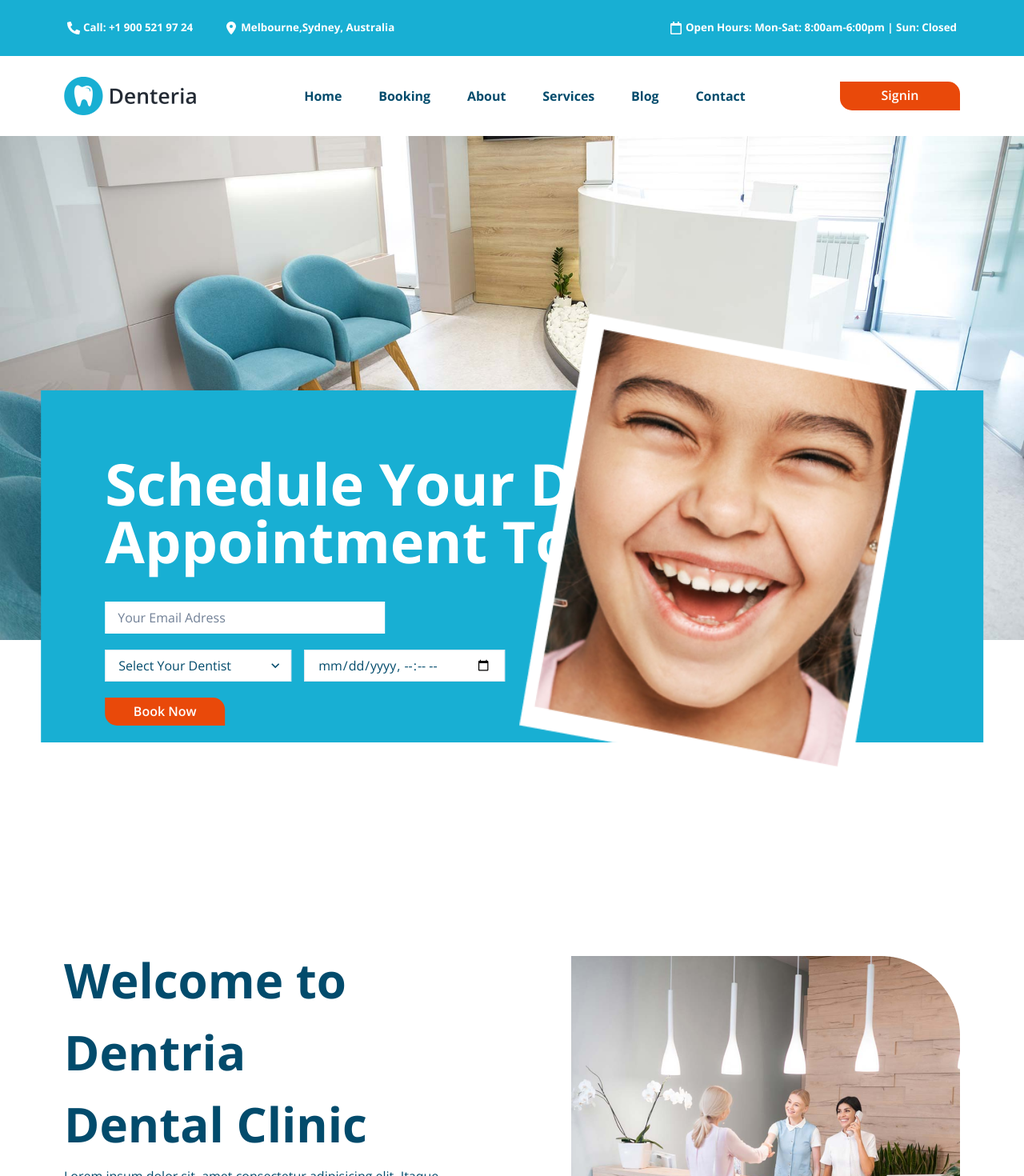
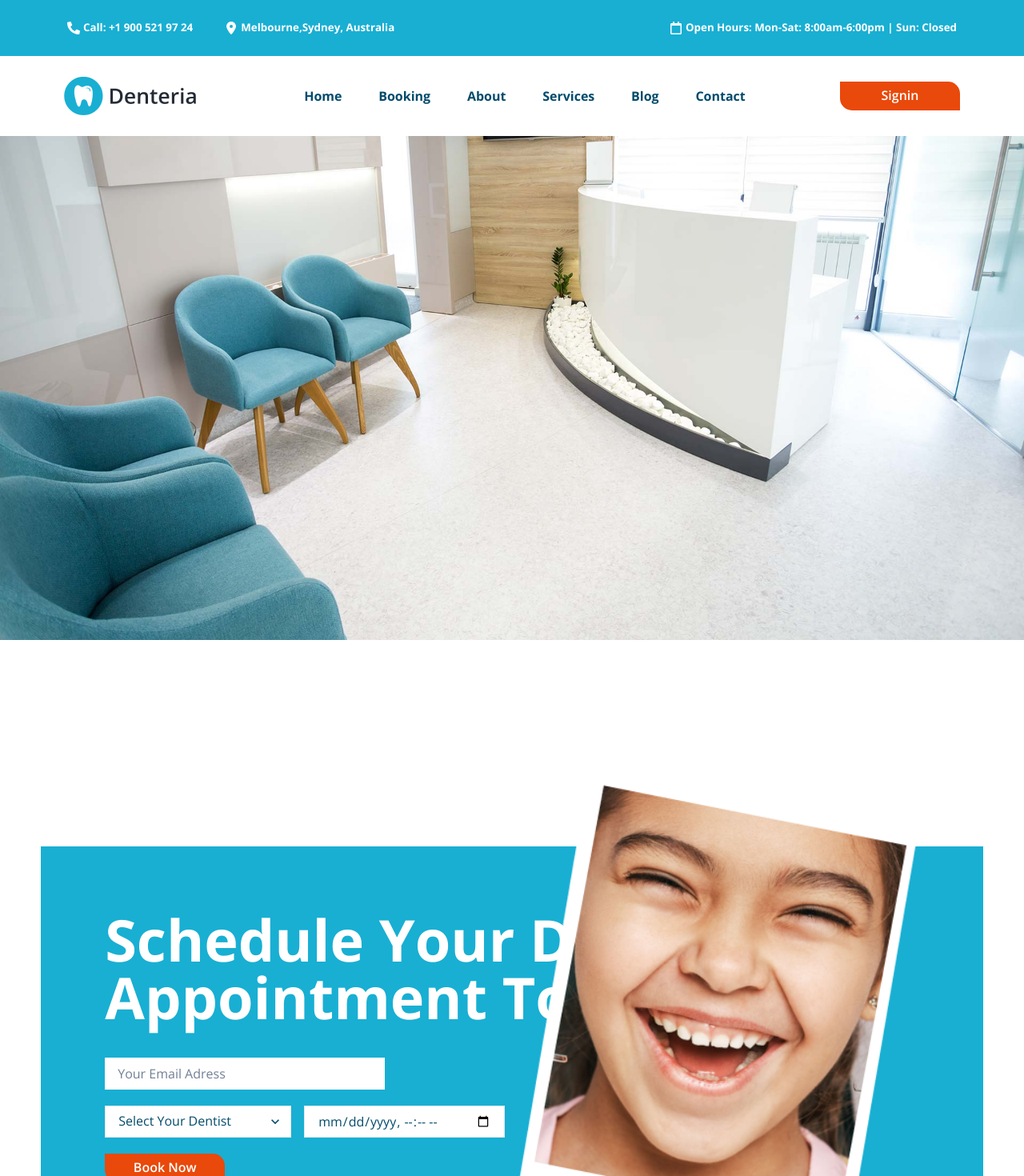
Before and after one commit to RuentDev/dental-appointment-app-client, a Next.js app: page / in a window 1280 px wide. Shown: the top 1470 px of the page at 80% size. Built offline with nearby package versions, Linux system fonts and the light colour scheme.

Commit message:
add new AppointmentSection

```diff
--- a/src/app/page.tsx
+++ b/src/app/page.tsx
@@ -4,8 +4,9 @@ import { Spacer, Stack } from '@chakra-ui/react'
 
 const HomePage = () => {
   return (
-    <Stack w="100%" gap="300px">
+    <Stack w="100%">
       <Components.LandingSection />
+      <Components.AppointmentSection />
       <Components.AboutSection />
       <Components.Orthodontic />
       <Components.BlogSection />
--- /dev/null
+++ b/src/components/AppointmentSection.tsx
@@ -0,0 +1,120 @@
+"use client"
+import { Container, Flex, Stack, Input, Select, Button, Text, Image, Center } from '@chakra-ui/react'
+import router from 'next/router'
+import React from 'react'
+
+const Appointments = () => {
+  return (
+    <Center w="100%">
+      <Container
+      top="50%"
+      // left="50%"
+      maxW="92%"
+      bg="#18AFD3"
+      border="0"
+      borderRadius={0}
+      position="relative"
+      // transform="translate(-50%, 20%)"
+      p={{
+        base: 5,
+        lg: 20,
+      }}
+    >
+      <Flex
+        gap={5}
+        justifyContent="space-between"
+        flexDirection={{
+          base: "row",
+          sm: "column-reverse",
+          md: "row",
+        }}
+        position="relative"
+      >
+        <Container maxW="100%" p={0} border={0}>
+          <form>
+            <Text
+              as="strong"
+              fontSize={{
+                base: "1.35rem",
+                sm: "2rem",
+                md: "2.6rem",
+                lg: "4.5rem",
+              }}
+              color="#ffffff"
+              lineHeight={1}
+            >
+              Schedule Your Dental <br/> Appointment Today
+            </Text>
+            <Stack gap={5} maxW={500} mt={10}>
+              <Input
+                type='email'
+                border={0}
+                outline={0}
+                bg="#ffffff"
+                color="#024B6C"
+                borderRadius={0}
+                w={{
+                  base: "100%",
+                  sm: "70%",
+                }}
+                placeholder='Your Email Adress'
+              />
+
+              <Flex
+                gap={4}
+                flexDirection={{
+                  base: "column",
+                  sm: "row"
+                }}
+
+              >
+                <Select
+                  bg="#ffffff"
+                  color="#024B6C"
+                  borderRadius={0}
+                  placeholder='Select Your Dentist'
+                >
+                  <option value='option1'>Option 1</option>
+                  <option value='option2'>Option 2</option>
+                  <option value='option3'>Option 3</option>
+                </Select>
+                <Input
+                  size='md'
+                  bg="#ffffff"
+                  color="#024B6C"
+                  type='datetime-local'
+                  borderRadius={0}
+                  placeholder='Select Date and Time'
+                />
+              </Flex>
+
+              <Button onClick={() => router.push("/auth/signin")}>Book Now</Button>
+            </Stack>
+          </form>
+        </Container>
+
+        <Image
+          src='/smile-image.png'
+          position={{
+            base: "absolute",
+          }}
+          top={{
+            base: "-3rem",
+            sm: "-4rem",
+            lg: "-11rem",
+          }}
+          right={0}
+          w={{
+            base: 100,
+            sm: 170,
+            md: 220,
+            lg: 500,
+          }}
+        />
+      </Flex>
+      </Container>
+    </Center>
+  )
+}
+
+export default Appointments
--- a/src/components/Appointments.tsx
+++ /dev/null
@@ -1,9 +0,0 @@
-import React, { FC } from "react";
-
-interface AppointmentsProps {};
-
-const Appointments:FC<AppointmentsProps> = ({}) => {
-  return <div></div>
-};
-
-export default Appointments;
--- a/src/components/Forms/BookingForm.tsx
+++ b/src/components/Forms/BookingForm.tsx
@@ -1,12 +1,12 @@
 "use client"
 import { Container } from '@chakra-ui/react'
 import React from 'react'
+import LandingSection from '../LandingSection'
 
 const BookingForm = () => {
   return (
     <form>
       <Container>
-
       </Container>
     </form>
   )
--- a/src/components/LandingSection.tsx
+++ b/src/components/LandingSection.tsx
@@ -22,114 +22,7 @@ const LandingSection = () => {
     }}
     position="relative"
   >
-   <Container
-      top="50%"
-      left="50%"
-      maxW="92%"
-      bg="#18AFD3"
-      border="0"
-      borderRadius={0}
-      position="absolute"
-      bottom={-10}
-      transform="translate(-50%, 20%)"
-      p={{
-        base: 5,
-        lg: 20,
-      }}
-    >
-      <Flex
-        gap={5}
-        justifyContent="space-between"
-        flexDirection={{
-          base: "row",
-          sm: "column-reverse",
-          md: "row",
-        }}
-        position="relative"
-      >
-        <Container maxW="100%" p={0} border={0}>
-          <form>
-            <Text
-              as="strong"
-              fontSize={{
-                base: "1.35rem",
-                sm: "2rem",
-                md: "2.6rem",
-                lg: "4.5rem",
-              }}
-              color="#ffffff"
-              lineHeight={1}
-            >
-              Schedule Your Dental <br/> Appointment Today
-            </Text>
-            <Stack gap={5} maxW={500} mt={10}>
-              <Input
-                type='email'
-                border={0}
-                outline={0}
-                bg="#ffffff"
-                color="#024B6C"
-                borderRadius={0}
-                w={{
-                  base: "100%",
-                  sm: "70%",
-                }}
-                placeholder='Your Email Adress'
-              />
 
-              <Flex
-                gap={4}
-                flexDirection={{
-                  base: "column",
-                  sm: "row"
-                }}
-
-              >
-                <Select
-                  bg="#ffffff"
-                  color="#024B6C"
-                  borderRadius={0}
-                  placeholder='Select Your Dentist'
-                >
-                  <option value='option1'>Option 1</option>
-                  <option value='option2'>Option 2</option>
-                  <option value='option3'>Option 3</option>
-                </Select>
-                <Input
-                  size='md'
-                  bg="#ffffff"
-                  color="#024B6C"
-                  type='datetime-local'
-                  borderRadius={0}
-                  placeholder='Select Date and Time'
-                />
-              </Flex>
-
-              <Button onClick={() => router.push("/auth/signin")}>Book Now</Button>
-            </Stack>
-          </form>
-        </Container>
-
-        <Image
-          src='/smile-image.png'
-          position={{
-            base: "absolute",
-          }}
-          top={{
-            base: "-3rem",
-            sm: "-4rem",
-            lg: "-11rem",
-          }}
-          right={0}
-          w={{
-            base: 100,
-            sm: 170,
-            md: 220,
-            lg: 500,
-          }}
-        />
-      </Flex>
-    </Container>
   </Container>
   )
 }
--- a/src/components/index.ts
+++ b/src/components/index.ts
@@ -1,5 +1,5 @@
 import ChakraUIProvider from "./ChakraUIProvider";
-import Appointments from "./Appointments";
+import AppointmentSection from "./AppointmentSection";
 import Navbar from "./Navbar";
 import Calendar from "./Calendar";
 import Orthodontic from "./OrthodonticSection";
@@ -17,7 +17,7 @@ const components = {
   Cards,
   ChakraUIProvider,
   LandingSection,
-  Appointments,
+  AppointmentSection,
   Navbar,
   Calendar,
   Orthodontic,
```
Also changed, not shown: src/app/booking/page.tsx (+6 -5 lines).
